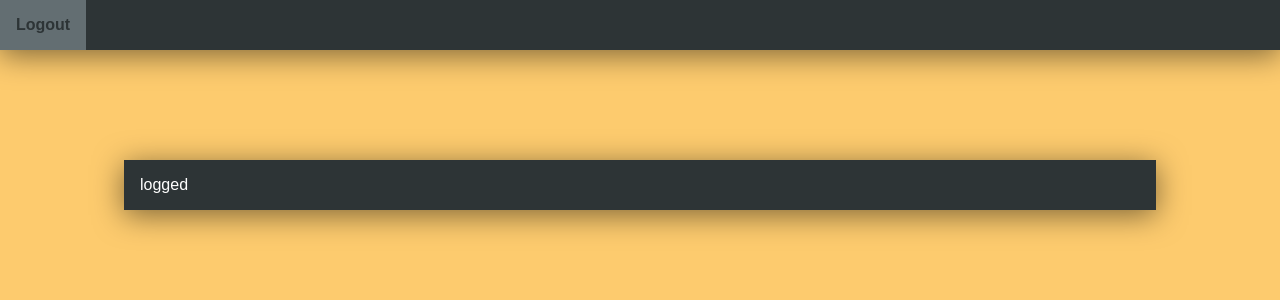
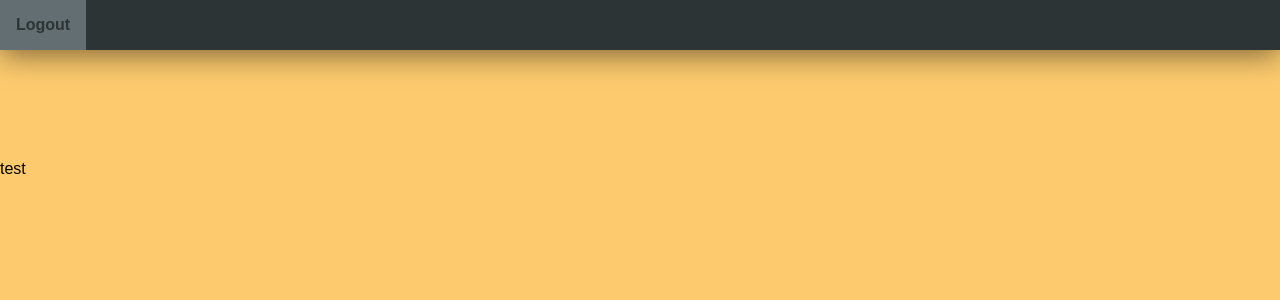
Before and after one commit to linkstrifer/react-nanodegree-would-you-rather, a React (Create React App) app: page / in a window 1280 px wide. Both pictures are taken after a click on the button "Login". Shown: the top 300 px of the page. Built offline with nearby package versions, Linux system fonts and the light colour scheme.

Commit message:
add private routes

```diff
--- a/src/App.js
+++ b/src/App.js
@@ -9,6 +9,7 @@ import { loadUsers } from './redux/users/users.actions';
 import {
   Login,
   Nav,
+  PrivateRoute,
 } from './components';
 
 class App extends Component {
@@ -25,9 +26,11 @@ class App extends Component {
       <div>
         {currentUser && <Nav />}
         {!currentUser && <Route exact path="/" component={Login} />}
-        {currentUser && <Route exact path="/" render={() => (
-          <div className="container">logged</div>
-        )} />}
+        <PrivateRoute exact path="/" render={() => {
+          return (
+            <div>test</div>
+          )
+        }} />
       </div>
     );
   }
--- a/src/components/Nav/Nav.component.js
+++ b/src/components/Nav/Nav.component.js
@@ -29,4 +29,4 @@ class NavComponent extends PureComponent {
   }
 }
 
-export default NavComponent;
+export default connect()(NavComponent);
--- /dev/null
+++ b/src/components/PrivateRoute/PrivateRoute.component.js
@@ -0,0 +1,22 @@
+import React, { PureComponent } from 'react';
+import { connect } from 'react-redux';
+import { Route, Redirect } from 'react-router-dom';
+
+class PrivateRouteComponent extends PureComponent {
+  render() {
+    const { currentUser, ...rest } = this.props;
+
+    return (
+      currentUser &&
+      <Route
+        {...rest}
+      />
+    )
+  }
+}
+
+export default connect(state => (
+  {
+    currentUser: state.currentUser,
+  }
+))(PrivateRouteComponent);
--- a/src/components/index.js
+++ b/src/components/index.js
@@ -1,7 +1,9 @@
 import Login from './Login/Login.component';
 import Nav from './Nav/Nav.component';
+import PrivateRoute from './PrivateRoute/PrivateRoute.component';
 
 export {
   Login,
   Nav,
+  PrivateRoute,
 };
```
